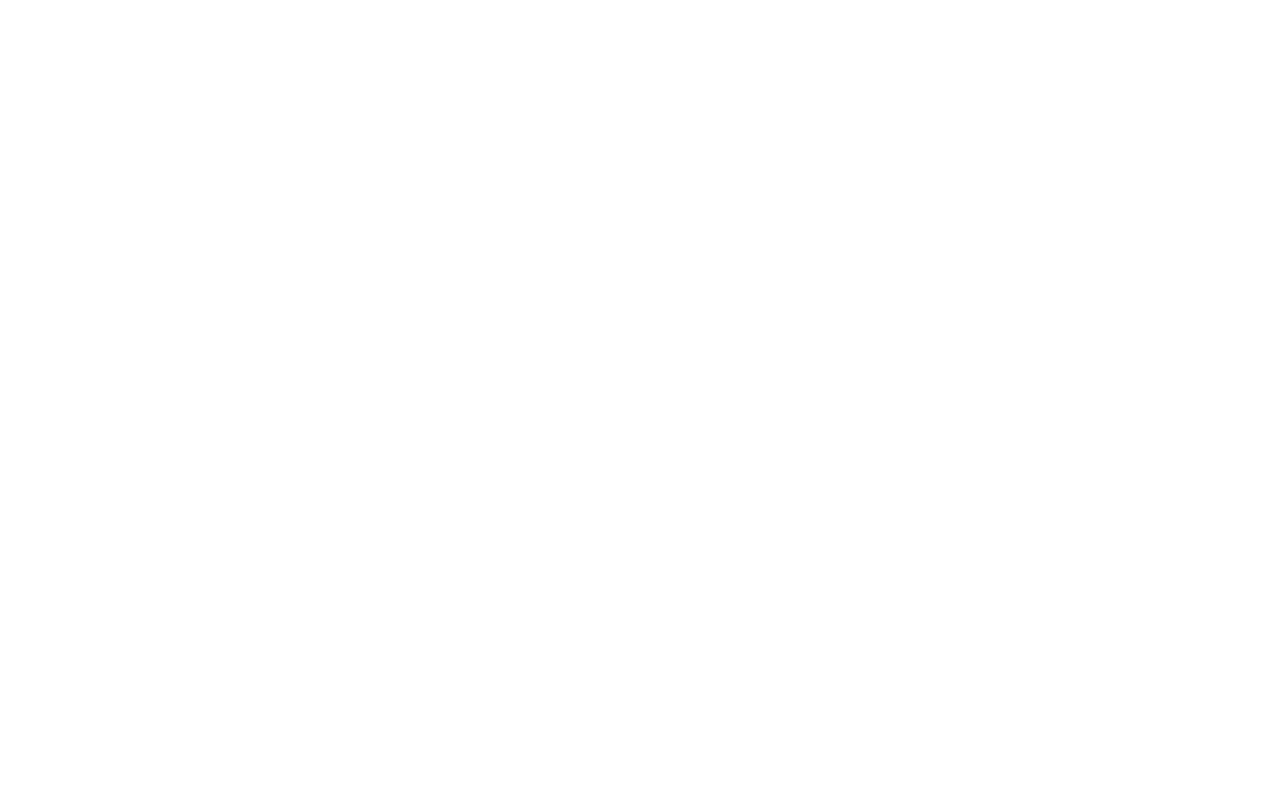
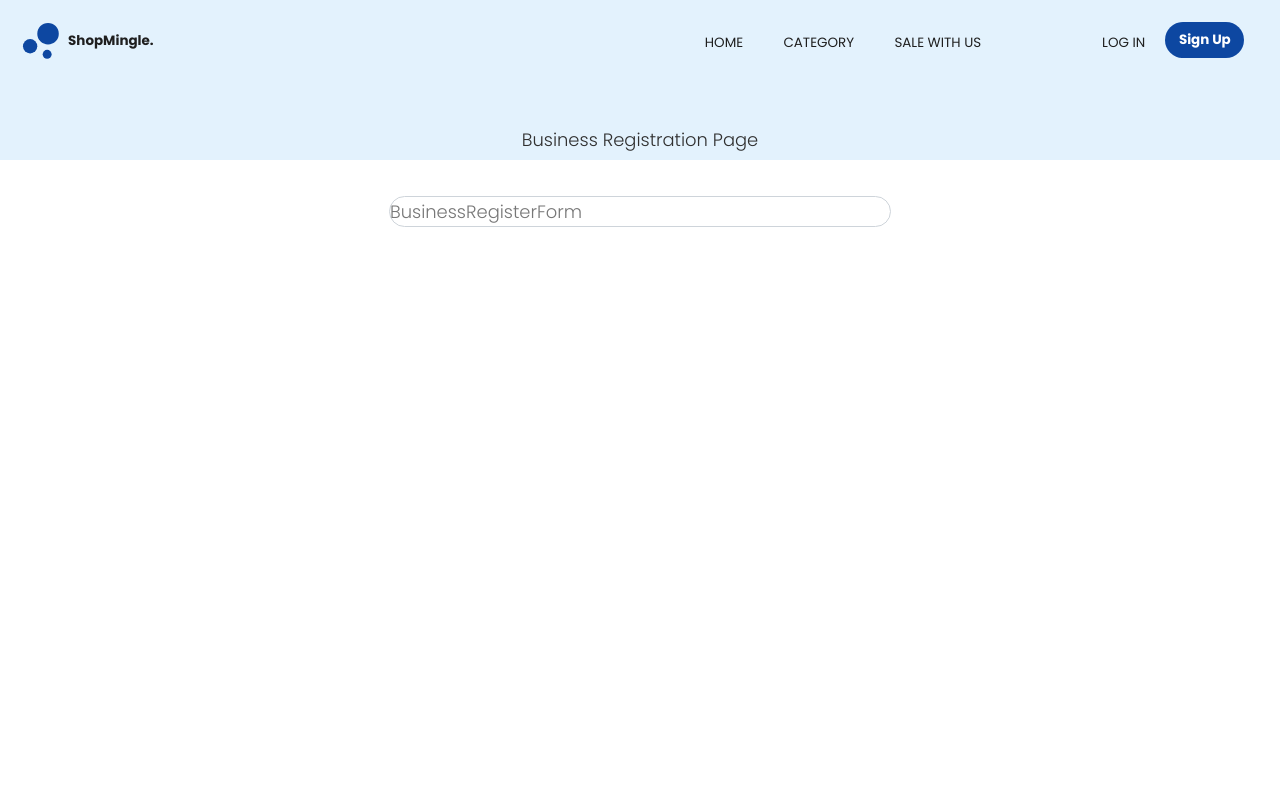
Before and after one commit to Nandiehakuna/ShopMingle, a React (Create React App) app: page /register-business in a window 1280 px wide. Before the commit this address had no page. Shown: the top 800 px of the page. Built offline with nearby package versions, Linux system fonts and the light colour scheme.

Commit message:
bussiness registration form creation started

```diff
--- a/src/App.js
+++ b/src/App.js
@@ -5,6 +5,7 @@
 import LoginPage from './pages/LoginPage/LoginPage';
 import SignUpPage from './pages/signUpPage/SignUpPage';
 import PasswordResetPage from './pages/passwordResetPage/PasswordResetPage';
+import SaleWithUsPage from './pages/saleWithUsPage/SaleWithUsPage';
 
 const App = () => {
   return (
@@ -14,6 +15,7 @@
         <Route path="/login" element={<LoginPage/>}/>
         <Route path="/signup" element={<SignUpPage/>}/>
         <Route path='/reset-password' element={<PasswordResetPage/>}/>
+        <Route path='/register-business' element={<SaleWithUsPage/>}/>
       </Route>
     </Routes>
   );
--- /dev/null
+++ b/src/components/form/BusinessRegisterForm.js
@@ -0,0 +1,9 @@
+import React from 'react'
+
+const BusinessRegisterForm = () => {
+  return (
+    <div>BusinessRegisterForm</div>
+  )
+}
+
+export default BusinessRegisterForm
--- a/src/components/header/mini_components/Navigation.js
+++ b/src/components/header/mini_components/Navigation.js
@@ -111,7 +111,7 @@
        </Li>
 
        <Li>
-        <Link to="/" onClick={handleMenu} style={{ textDecoration : "none"}}>
+        <Link to="/register-business" onClick={handleMenu} style={{ textDecoration : "none"}}>
           <Item>
             <HomeIcon className='menu-icon'/>
             Sale with Us
--- /dev/null
+++ b/src/pages/saleWithUsPage/SaleWithUsPage.js
@@ -0,0 +1,35 @@
+import React from 'react'
+import {styled} from 'styled-components'
+import Hero from '../../components/hero/Hero'
+import BusinessRegisterForm from '../../components/form/BusinessRegisterForm'
+
+
+const Section = styled.section`
+  min-height: 1000px;
+`
+
+const Container = styled.div`
+  @media (min-width: 35em) {
+    margin: 0 auto;
+    width: 500px;
+    border: 1px solid var(--black3f);
+    border-radius: 1em;
+    margin-top: 2em;
+  }
+`
+const ProgressContainer = styled.div`
+
+`
+const SaleWithUsPage = () => {
+  return (
+    <Section>
+        <Hero page='other'>Business Registration Page</Hero>
+        <Container>
+            <ProgressContainer></ProgressContainer>
+            <BusinessRegisterForm/>
+        </Container>
+    </Section>
+  )
+}
+
+export default SaleWithUsPage
```
